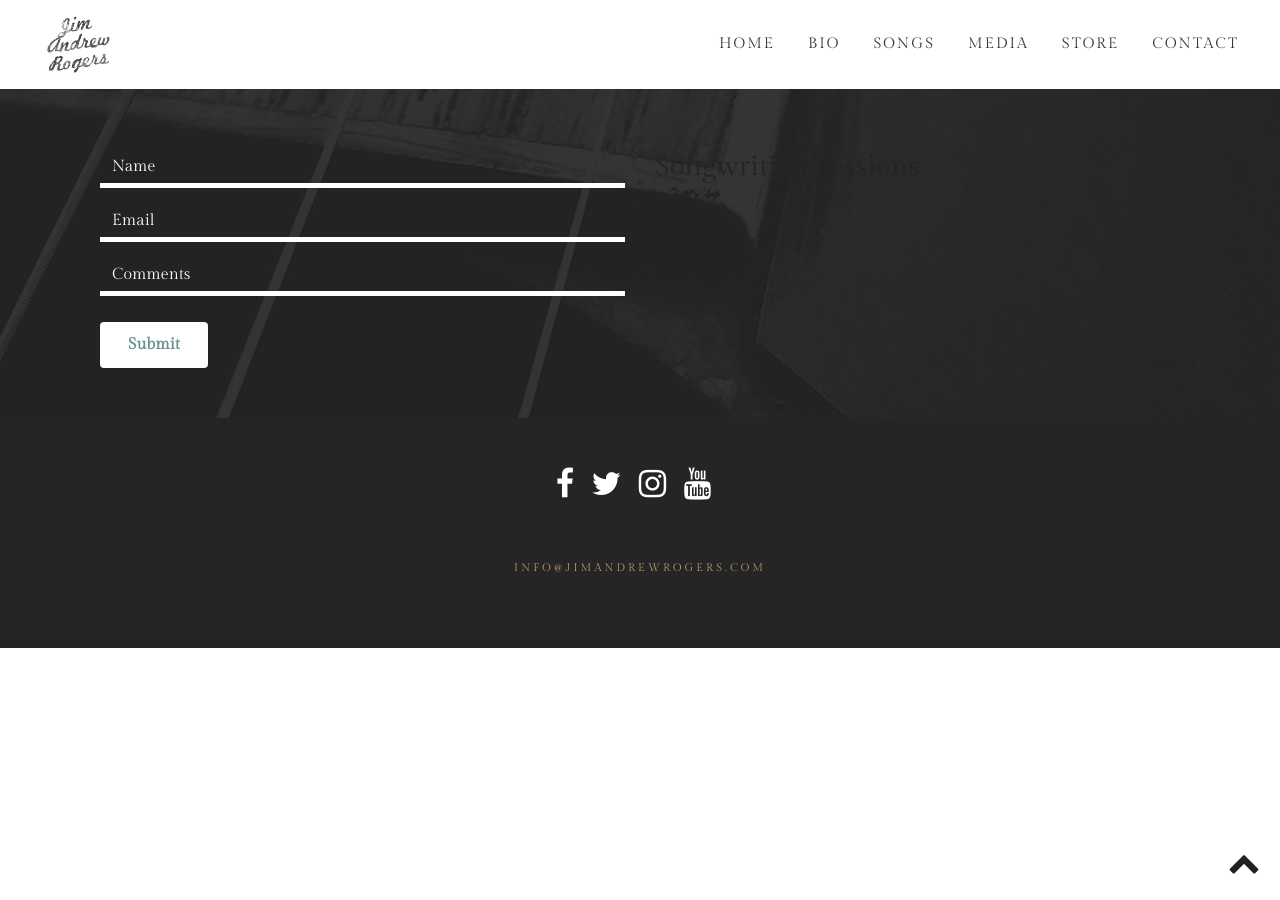
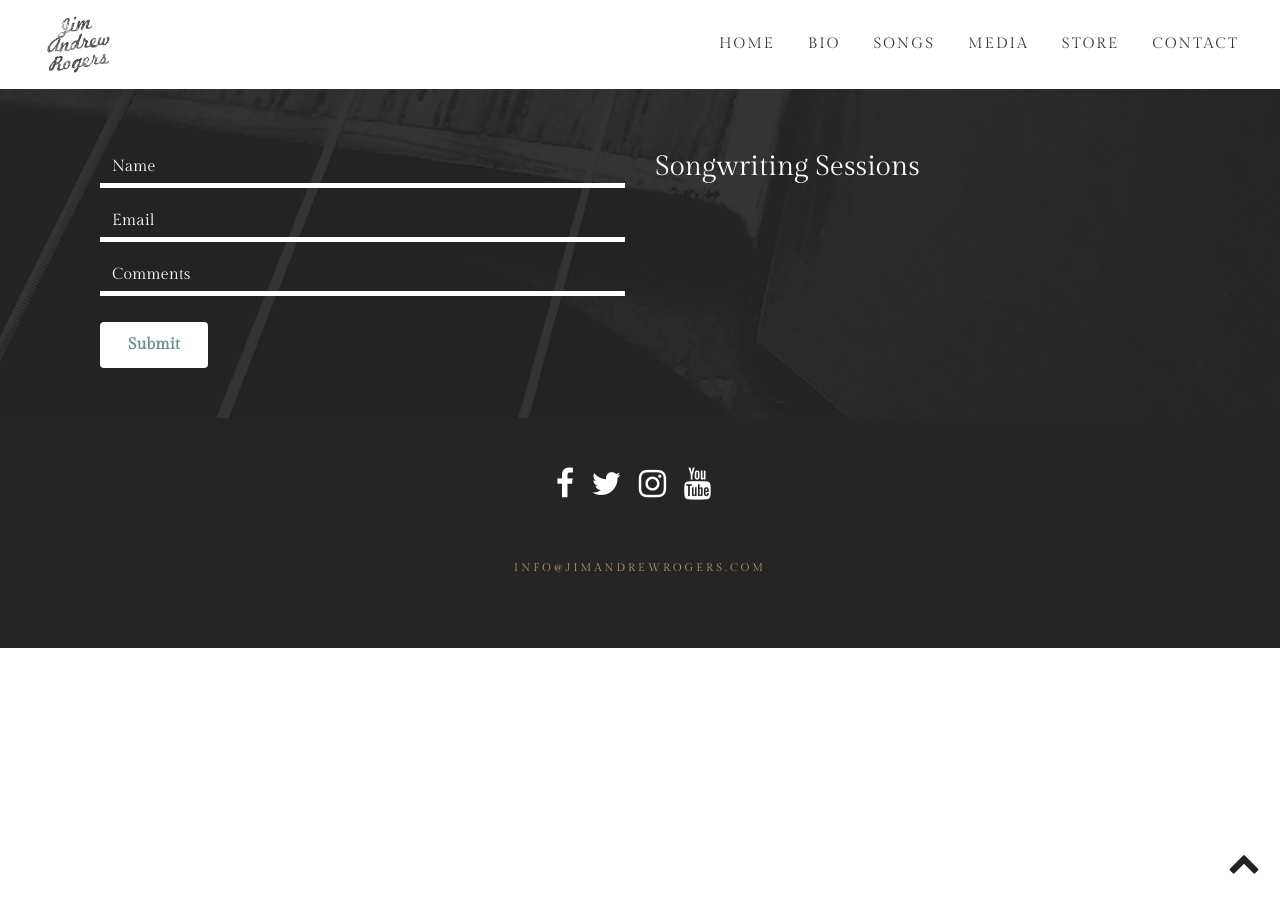
Before and after one commit to JimRogers/jimandrewrogers, a Jekyll site: the page built from songwriting-sessions.md, in a window 1280 px wide. Built offline with Jekyll 4.4.1, drawn with Linux system fonts in a browser that asks for light colours.

```diff
--- a/_layouts/songwriting-sessions.html
+++ b/_layouts/songwriting-sessions.html
@@ -10,7 +10,7 @@
 						<div class="col-md-6">
 							<div class="songwriting-form">
 								<div class="contact-text">
-									<form action="php/contact.php" id ="myform" method="post" enctype="plain">
+									<form action="../php/contact.php" id ="myform" method="post" enctype="plain">
 									  <div class="form-group">
 									    <input type="name" class="form-control" id="exampleInputName1" placeholder="Name">
 									  </div>
--- a/css/style.css
+++ b/css/style.css
@@ -370,7 +370,7 @@
 	height:100%;
 	opacity:0.9;
 }
-.songwriting-text h1 {
+.songwriting-text h3 {
 	color:#fff;
 }
 /*---
```
